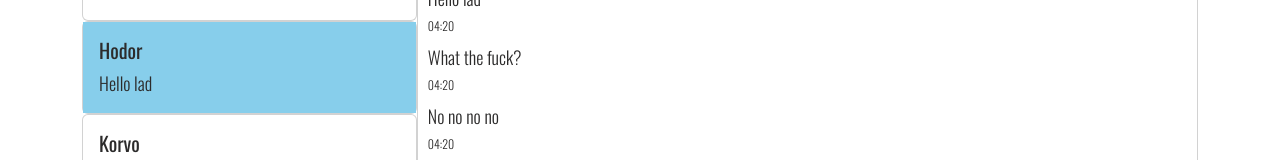
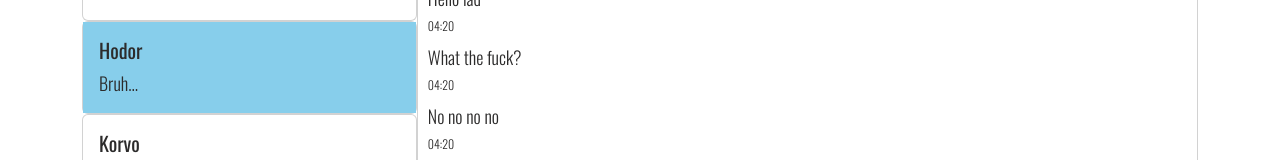
Before and after one commit to Salrabber/OlegoChat, a React (Create React App) app: page /chat in a window 1280 px wide. Shown: the part 202-362 px from the top of the page. Built offline with nearby package versions, Linux system fonts and the light colour scheme.

Commit message:
last msgs

```diff
--- a/src/components/Chat.js
+++ b/src/components/Chat.js
@@ -15,10 +15,8 @@ export default function Chat() {
   const chats = useSelector((state) => state.global.chatStore);
 
   let data = [];
-  let id = 0;
   for (let key in chats) {
-    data = data.concat({ name: key, message: chats[key][0].value, id: id });
-    id++;
+    data = data.concat({ name: key, message: chats[key][0].value });
   }
 
   const submitHandler = (event) => {
@@ -63,6 +61,10 @@ export default function Chat() {
         //   );
         // }, 2000)
       );
+    // if(data[0].name !== active){
+    //   data.filter(contact => contact.name !== active)
+
+    // }
   };
 
   const activeChat = (name) => {
@@ -80,7 +82,11 @@ export default function Chat() {
               key={index}
             >
               <Contact
-                data={{ name: chat.name, message: chat.message, selected: active }}
+                data={{
+                  name: chat.name,
+                  message: chats[chat.name][chats[chat.name].length-1].value,
+                  selected: active,
+                }}
                 key={index}
               />
             </div>
--- a/src/redux/chatReducer.js
+++ b/src/redux/chatReducer.js
@@ -6,8 +6,6 @@ const initialState={
     Korvo: [{value:'Hello pal', time: '04:20'}],
     User69: [{value:'Hi fuck', time: '04:20'}]
 }
-
-
 
 
 export default function chatReducer(state = initialState, action){
```
Also changed, not shown: src/components/AppRouter.js (deleted, +0 -25 lines), src/components/Navbar.js (deleted, +0 -11 lines).
